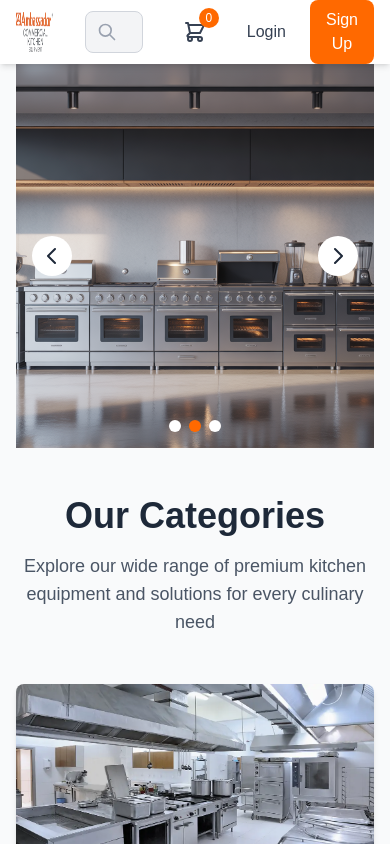
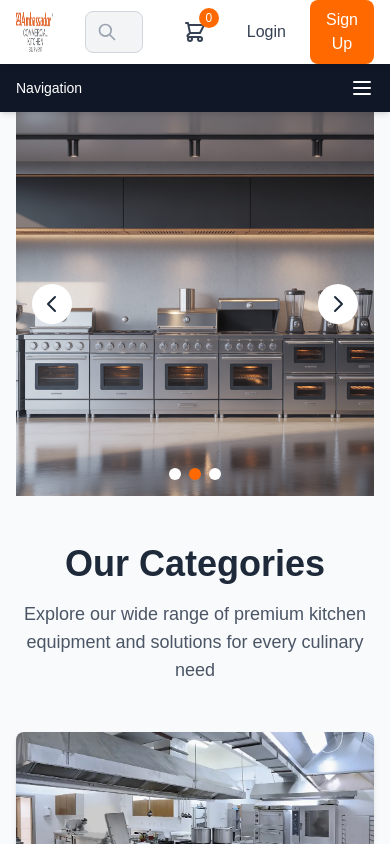
Before and after one commit to EshaArif-1234/ambassador, a Next.js app: page / in a window 390 px wide. Shown: the top 844 px of the page. Built offline with nearby package versions, Linux system fonts and the light colour scheme.

Commit message:
create the sub header under the main header

```diff
--- a/app/layout.tsx
+++ b/app/layout.tsx
@@ -2,6 +2,7 @@ import type { Metadata } from "next";
 import { Geist, Geist_Mono } from "next/font/google";
 import "./globals.css";
 import Header from "@/components/header";
+import NavigationHeader from "@/components/NavigationHeader";
 import Footer from "@/components/footer";
 
 const geistSans = Geist({
@@ -41,6 +42,7 @@ export default function RootLayout({
         className={`${geistSans.variable} ${geistMono.variable} antialiased`}
       >
         <Header />
+        <NavigationHeader />
         {children}
         <Footer />
       </body>
--- /dev/null
+++ b/components/NavigationHeader.tsx
@@ -0,0 +1,96 @@
+'use client';
+
+import Link from 'next/link';
+import { useState } from 'react';
+
+const NavigationHeader = () => {
+  const [isMobileMenuOpen, setIsMobileMenuOpen] = useState(false);
+
+  const menuItems = [
+    { name: 'About', href: '/about' },
+    { name: 'Our Custom Kitchen', href: '/custom-kitchen' },
+    { name: 'Gallery', href: '/gallery' },
+    { name: 'Contact Us', href: '/contact' },
+    { name: 'Orders', href: '/orders' },
+    { name: 'Our Branches', href: '/branches' },
+  ];
+
+  return (
+    <nav className="bg-gray-900 text-white shadow-md sticky top-16 z-40">
+      <div className="container mx-auto px-4">
+        {/* Desktop Navigation */}
+        <div className="hidden md:flex items-center justify-start h-12">
+          <ul className="flex space-x-8">
+            {menuItems.map((item) => (
+              <li key={item.name}>
+                <Link
+                  href={item.href}
+                  className="text-white hover:text-orange-500 transition-colors font-medium text-sm"
+                >
+                  {item.name}
+                </Link>
+              </li>
+            ))}
+          </ul>
+        </div>
+
+        {/* Mobile Navigation */}
+        <div className="md:hidden">
+          <div className="flex items-center justify-between h-12">
+            <div className="text-sm font-medium">Navigation</div>
+            <button
+              onClick={() => setIsMobileMenuOpen(!isMobileMenuOpen)}
+              className="text-white hover:text-orange-500 focus:outline-none"
+            >
+              <svg
+                className="w-6 h-6"
+                fill="none"
+                stroke="currentColor"
+                viewBox="0 0 24 24"
+              >
+                {isMobileMenuOpen ? (
+                  <path
+                    strokeLinecap="round"
+                    strokeLinejoin="round"
+                    strokeWidth={2}
+                    d="M6 18L18 6M6 6l12 12"
+                  />
+                ) : (
+                  <path
+                    strokeLinecap="round"
+                    strokeLinejoin="round"
+                    strokeWidth={2}
+                    d="M4 6h16M4 12h16M4 18h16"
+                  />
+                )}
+              </svg>
+            </button>
+          </div>
+
+          {/* Mobile Menu Dropdown */}
+          {isMobileMenuOpen && (
+            <div className="absolute left-0 right-0 bg-gray-800 shadow-lg z-50">
+              <div className="container mx-auto px-4 py-2">
+                <ul className="space-y-2">
+                  {menuItems.map((item) => (
+                    <li key={item.name}>
+                      <Link
+                        href={item.href}
+                        className="block py-2 text-white hover:text-orange-500 transition-colors font-medium text-sm"
+                        onClick={() => setIsMobileMenuOpen(false)}
+                      >
+                        {item.name}
+                      </Link>
+                    </li>
+                  ))}
+                </ul>
+              </div>
+            </div>
+          )}
+        </div>
+      </div>
+    </nav>
+  );
+};
+
+export default NavigationHeader;
```
